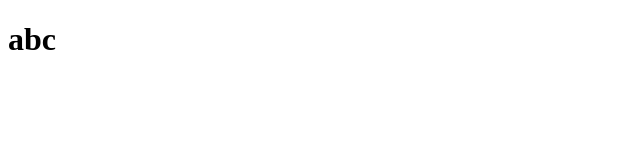
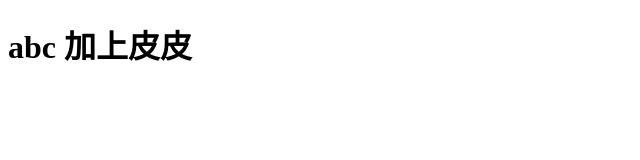
Before and after one commit to codebarret/codebarret.github.io, a plain HTML site: page index.html in a window 1280 px wide. Shown: the whole page, without its empty margins (0-640 px from the left). Drawn offline with Linux system fonts and the light colour scheme.

Commit message:
Update index.html
add 皮皮

```diff
--- a/index.html
+++ b/index.html
@@ -6,7 +6,7 @@
 </head>
 <body>
 
-<h1>abc</h1>
+<h1>abc 加上皮皮</h1>
 
 
 </body>
```
